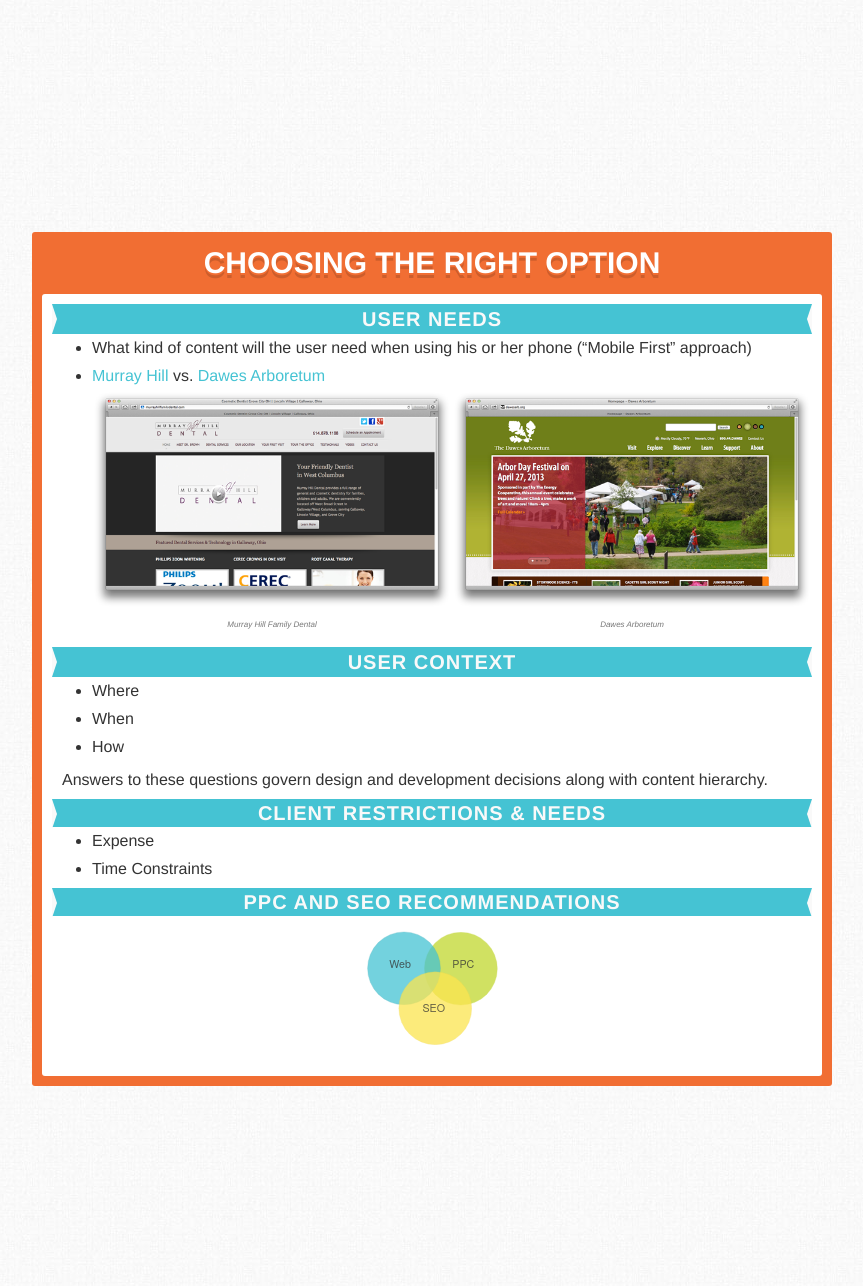
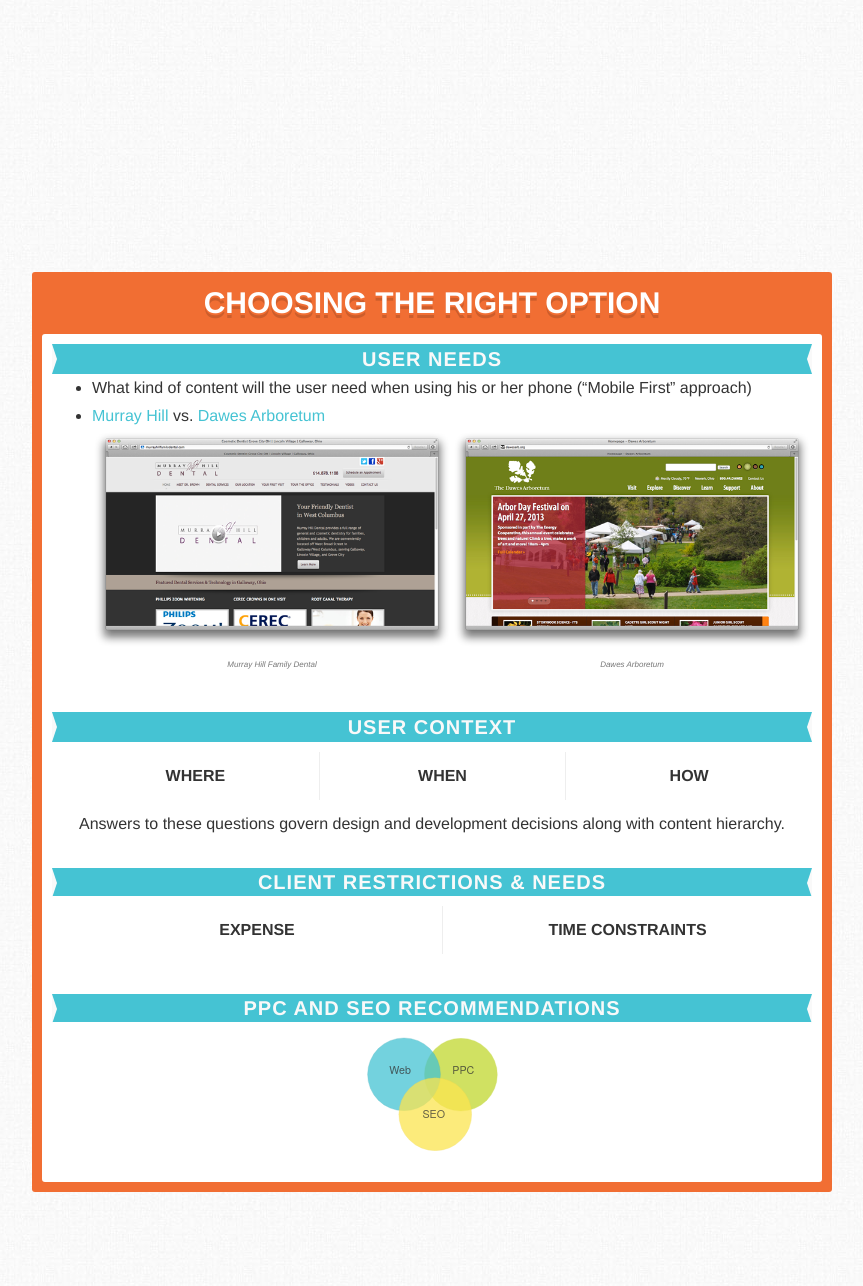
Before and after one commit to AdeptMarketing/mobile_summit, a PHP site: page / in a window 1280 px wide. Shown: the part 3440-4726 px from the top of the page, without its empty margins (208-1071 px from the left). Run offline with PHP 8.4, Linux system fonts and the light colour scheme; some libraries are stand-ins or nearby versions.

Commit message:
small updates to phils additions

```diff
--- a/css/main.css
+++ b/css/main.css
@@ -1239,16 +1239,24 @@ ul li small {
     padding-bottom: 50%;
     margin: 0;
   }
-  @media -sass-debug-info{filename{font-family:file\:\/\/\/Users\/jmoney\/Sites\/adept\/mobile-summit\/html\/css\/main\.less}line{font-family:\00003235}}
+  @media -sass-debug-info{filename{font-family:file\:\/\/\/Users\/jmoney\/Sites\/adept\/mobile-summit\/html\/css\/main\.less}line{font-family:\00003236}}
+  section h2 {
+    margin-top: 30px !important;
+  }
+  @media -sass-debug-info{filename{font-family:file\:\/\/\/Users\/jmoney\/Sites\/adept\/mobile-summit\/html\/css\/main\.less}line{font-family:\00003238}}
+  section h2:first-of-type {
+    margin-top: 0 !important;
+  }
+  @media -sass-debug-info{filename{font-family:file\:\/\/\/Users\/jmoney\/Sites\/adept\/mobile-summit\/html\/css\/main\.less}line{font-family:\00003243}}
   .js #nav {
     position: relative;
     max-height: none;
   }
-  @media -sass-debug-info{filename{font-family:file\:\/\/\/Users\/jmoney\/Sites\/adept\/mobile-summit\/html\/css\/main\.less}line{font-family:\00003239}}
+  @media -sass-debug-info{filename{font-family:file\:\/\/\/Users\/jmoney\/Sites\/adept\/mobile-summit\/html\/css\/main\.less}line{font-family:\00003247}}
   #nav-toggle {
     display: none;
   }
-  @media -sass-debug-info{filename{font-family:file\:\/\/\/Users\/jmoney\/Sites\/adept\/mobile-summit\/html\/css\/main\.less}line{font-family:\00003242}}
+  @media -sass-debug-info{filename{font-family:file\:\/\/\/Users\/jmoney\/Sites\/adept\/mobile-summit\/html\/css\/main\.less}line{font-family:\00003250}}
   #nav {
     position: fixed !important;
     top: 0;
@@ -1259,7 +1267,7 @@ ul li small {
     background: #333333;
     z-index: 99999999;
   }
-  @media -sass-debug-info{filename{font-family:file\:\/\/\/Users\/jmoney\/Sites\/adept\/mobile-summit\/html\/css\/main\.less}line{font-family:\00003252}}
+  @media -sass-debug-info{filename{font-family:file\:\/\/\/Users\/jmoney\/Sites\/adept\/mobile-summit\/html\/css\/main\.less}line{font-family:\00003260}}
   #nav ul li {
     display: inline;
     list-style: none;
@@ -1267,16 +1275,16 @@ ul li small {
     padding: 0;
     border: none;
   }
-  @media -sass-debug-info{filename{font-family:file\:\/\/\/Users\/jmoney\/Sites\/adept\/mobile-summit\/html\/css\/main\.less}line{font-family:\00003258}}
+  @media -sass-debug-info{filename{font-family:file\:\/\/\/Users\/jmoney\/Sites\/adept\/mobile-summit\/html\/css\/main\.less}line{font-family:\00003266}}
   #nav ul li:before {
     content: " | ";
     color: #555;
   }
-  @media -sass-debug-info{filename{font-family:file\:\/\/\/Users\/jmoney\/Sites\/adept\/mobile-summit\/html\/css\/main\.less}line{font-family:\00003262}}
+  @media -sass-debug-info{filename{font-family:file\:\/\/\/Users\/jmoney\/Sites\/adept\/mobile-summit\/html\/css\/main\.less}line{font-family:\00003270}}
   #nav ul li:first-child:before {
     content: "";
   }
-  @media -sass-debug-info{filename{font-family:file\:\/\/\/Users\/jmoney\/Sites\/adept\/mobile-summit\/html\/css\/main\.less}line{font-family:\00003265}}
+  @media -sass-debug-info{filename{font-family:file\:\/\/\/Users\/jmoney\/Sites\/adept\/mobile-summit\/html\/css\/main\.less}line{font-family:\00003273}}
   #nav ul li a {
     font-size: 12px;
     font-size: 1.2rem;
@@ -1292,12 +1300,12 @@ ul li small {
     padding: 0 8px;
     text-transform: uppercase;
   }
-  @media -sass-debug-info{filename{font-family:file\:\/\/\/Users\/jmoney\/Sites\/adept\/mobile-summit\/html\/css\/main\.less}line{font-family:\00003274}}
+  @media -sass-debug-info{filename{font-family:file\:\/\/\/Users\/jmoney\/Sites\/adept\/mobile-summit\/html\/css\/main\.less}line{font-family:\00003282}}
   #nav ul li.current a {
     color: #f16e33;
     position: relative;
   }
-  @media -sass-debug-info{filename{font-family:file\:\/\/\/Users\/jmoney\/Sites\/adept\/mobile-summit\/html\/css\/main\.less}line{font-family:\00003277}}
+  @media -sass-debug-info{filename{font-family:file\:\/\/\/Users\/jmoney\/Sites\/adept\/mobile-summit\/html\/css\/main\.less}line{font-family:\00003285}}
   #nav ul li.current a:after {
     content: " ";
     position: absolute;
@@ -1309,14 +1317,14 @@ ul li small {
     left: 50%;
     margin-left: -10px;
   }
-  @media -sass-debug-info{filename{font-family:file\:\/\/\/Users\/jmoney\/Sites\/adept\/mobile-summit\/html\/css\/main\.less}line{font-family:\00003294}}
+  @media -sass-debug-info{filename{font-family:file\:\/\/\/Users\/jmoney\/Sites\/adept\/mobile-summit\/html\/css\/main\.less}line{font-family:\00003302}}
   .logo {
     margin: 60px auto 0;
     float: none;
     display: block;
     height: 100px;
   }
-  @media -sass-debug-info{filename{font-family:file\:\/\/\/Users\/jmoney\/Sites\/adept\/mobile-summit\/html\/css\/main\.less}line{font-family:\00003300}}
+  @media -sass-debug-info{filename{font-family:file\:\/\/\/Users\/jmoney\/Sites\/adept\/mobile-summit\/html\/css\/main\.less}line{font-family:\00003308}}
   .container {
     padding-top: 0;
     min-height: 100%;
@@ -1325,18 +1333,18 @@ ul li small {
   /**
   	 * Section 2 Specific Styles
   	 */
-  @media -sass-debug-info{filename{font-family:file\:\/\/\/Users\/jmoney\/Sites\/adept\/mobile-summit\/html\/css\/main\.less}line{font-family:\00003311}}
+  @media -sass-debug-info{filename{font-family:file\:\/\/\/Users\/jmoney\/Sites\/adept\/mobile-summit\/html\/css\/main\.less}line{font-family:\00003319}}
   #section2 .venn {
     width: 70%;
     margin: auto;
     display: block;
   }
-  @media -sass-debug-info{filename{font-family:file\:\/\/\/Users\/jmoney\/Sites\/adept\/mobile-summit\/html\/css\/main\.less}line{font-family:\00003316}}
+  @media -sass-debug-info{filename{font-family:file\:\/\/\/Users\/jmoney\/Sites\/adept\/mobile-summit\/html\/css\/main\.less}line{font-family:\00003324}}
   #section2 figure {
     width: 50%;
     float: left;
   }
-  @media -sass-debug-info{filename{font-family:file\:\/\/\/Users\/jmoney\/Sites\/adept\/mobile-summit\/html\/css\/main\.less}line{font-family:\00003322}}
+  @media -sass-debug-info{filename{font-family:file\:\/\/\/Users\/jmoney\/Sites\/adept\/mobile-summit\/html\/css\/main\.less}line{font-family:\00003330}}
   #section2 h2.small {
     font-size: 20px;
     font-size: 2rem;
@@ -1347,7 +1355,32 @@ ul li small {
     margin-bottom: 0px;
     margin-bottom: 0rem;
   }
-  @media -sass-debug-info{filename{font-family:file\:\/\/\/Users\/jmoney\/Sites\/adept\/mobile-summit\/html\/css\/main\.less}line{font-family:\00003327}}
+  @media -sass-debug-info{filename{font-family:file\:\/\/\/Users\/jmoney\/Sites\/adept\/mobile-summit\/html\/css\/main\.less}line{font-family:\00003335}}
+  #section2 .cols3 li,
+  #section2 .cols2 li {
+    text-align: center;
+    float: left;
+    width: 33.3333%;
+    list-style: none;
+    border-left: solid 1px #eee;
+    -webkit-box-sizing: border-box;
+    -moz-box-sizing: border-box;
+    box-sizing: border-box;
+    text-transform: uppercase;
+    font-weight: 800;
+    padding: 10px;
+    margin: 10px 0;
+  }
+  @media -sass-debug-info{filename{font-family:file\:\/\/\/Users\/jmoney\/Sites\/adept\/mobile-summit\/html\/css\/main\.less}line{font-family:\00003346}}
+  #section2 .cols3 li:first-child,
+  #section2 .cols2 li:first-child {
+    border: none;
+  }
+  @media -sass-debug-info{filename{font-family:file\:\/\/\/Users\/jmoney\/Sites\/adept\/mobile-summit\/html\/css\/main\.less}line{font-family:\00003351}}
+  #section2 .cols2 li {
+    width: 50%;
+  }
+  @media -sass-debug-info{filename{font-family:file\:\/\/\/Users\/jmoney\/Sites\/adept\/mobile-summit\/html\/css\/main\.less}line{font-family:\00003356}}
   #section3 ol li a {
     position: absolute;
     right: 20px;
@@ -1364,17 +1397,17 @@ ul li small {
     margin-top: -20px;
     color: #999;
   }
-  @media -sass-debug-info{filename{font-family:file\:\/\/\/Users\/jmoney\/Sites\/adept\/mobile-summit\/html\/css\/main\.less}line{font-family:\00003337}}
+  @media -sass-debug-info{filename{font-family:file\:\/\/\/Users\/jmoney\/Sites\/adept\/mobile-summit\/html\/css\/main\.less}line{font-family:\00003366}}
   #section3 ol li a:hover {
     background: #ddd;
   }
-  @media -sass-debug-info{filename{font-family:file\:\/\/\/Users\/jmoney\/Sites\/adept\/mobile-summit\/html\/css\/main\.less}line{font-family:\00003344}}
+  @media -sass-debug-info{filename{font-family:file\:\/\/\/Users\/jmoney\/Sites\/adept\/mobile-summit\/html\/css\/main\.less}line{font-family:\00003373}}
   #section4 ul,
   #section5 ul {
     padding: 0;
     margin: 0;
   }
-  @media -sass-debug-info{filename{font-family:file\:\/\/\/Users\/jmoney\/Sites\/adept\/mobile-summit\/html\/css\/main\.less}line{font-family:\00003348}}
+  @media -sass-debug-info{filename{font-family:file\:\/\/\/Users\/jmoney\/Sites\/adept\/mobile-summit\/html\/css\/main\.less}line{font-family:\00003377}}
   #section4 li,
   #section5 li {
     list-style: none;
@@ -1391,14 +1424,14 @@ ul li small {
     text-transform: uppercase;
     border-top: solid 1px #eee;
   }
-  @media -sass-debug-info{filename{font-family:file\:\/\/\/Users\/jmoney\/Sites\/adept\/mobile-summit\/html\/css\/main\.less}line{font-family:\00003360}}
+  @media -sass-debug-info{filename{font-family:file\:\/\/\/Users\/jmoney\/Sites\/adept\/mobile-summit\/html\/css\/main\.less}line{font-family:\00003389}}
   #section4 li:nth-child(1),
   #section5 li:nth-child(1),
   #section4 li:nth-child(2),
   #section5 li:nth-child(2) {
     border-top: none;
   }
-  @media -sass-debug-info{filename{font-family:file\:\/\/\/Users\/jmoney\/Sites\/adept\/mobile-summit\/html\/css\/main\.less}line{font-family:\00003364}}
+  @media -sass-debug-info{filename{font-family:file\:\/\/\/Users\/jmoney\/Sites\/adept\/mobile-summit\/html\/css\/main\.less}line{font-family:\00003393}}
   #section4 li:nth-child(odd),
   #section5 li:nth-child(odd) {
     border-right: solid 1px #eee;
--- a/css/main.less
+++ b/css/main.less
@@ -232,6 +232,14 @@ ul li small {
 		padding-bottom:50%;
 		margin:0;
 	}
+	section {
+		h2 {
+			margin-top:30px !important;
+			&:first-of-type{
+				margin-top:0 !important;
+			}
+		}
+	}
 	.js #nav {
 		position: relative;
 		max-height: none;
@@ -322,6 +330,27 @@ ul li small {
 		h2.small {
 			.font-size(2);
 		}
+		.cols3,
+		.cols2 {
+			li {
+				.center;
+				float:left;
+				width:33.3333%;
+				list-style:none;
+				border-left:solid 1px #eee;
+				.box-sizing(border-box);
+				.uc;
+				.heavy;
+				padding:10px;
+				margin:10px 0;
+				&:first-child {
+					border:none;
+				}
+			}
+		}
+		.cols2 li {
+			width:50%;
+		}
 	}
 	#section3 {
 		ol li a {
--- a/index.php
+++ b/index.php
@@ -87,17 +87,20 @@
 				</li>
 			</ul>
 			<h2>User Context</h2>
-			<ul>
+			<ul class="cols3">
 				<li>Where</li>
 				<li>When</li>
 				<li>How</li>
 			</ul>
-			<p>Answers to these questions govern design and development decisions along with content hierarchy.</p>
+			<div class="clear"></div>
+			<p align="center">Answers to these questions govern design and development decisions along with content hierarchy.</p>
+
 			<h2 class="small">Client Restrictions &amp; Needs</h2>
-			<ul>
+			<ul class="cols2">
 				<li>Expense</li>
 				<li>Time Constraints</li>
 			</ul>
+			<div class="clear"></div>
 			<h2 class="small">PPC and SEO Recommendations</h2>
 			<object type="image/svg+xml" data="img/svg/ven.svg" class="venn"></object>
 		</div><!--.inner -->
```
